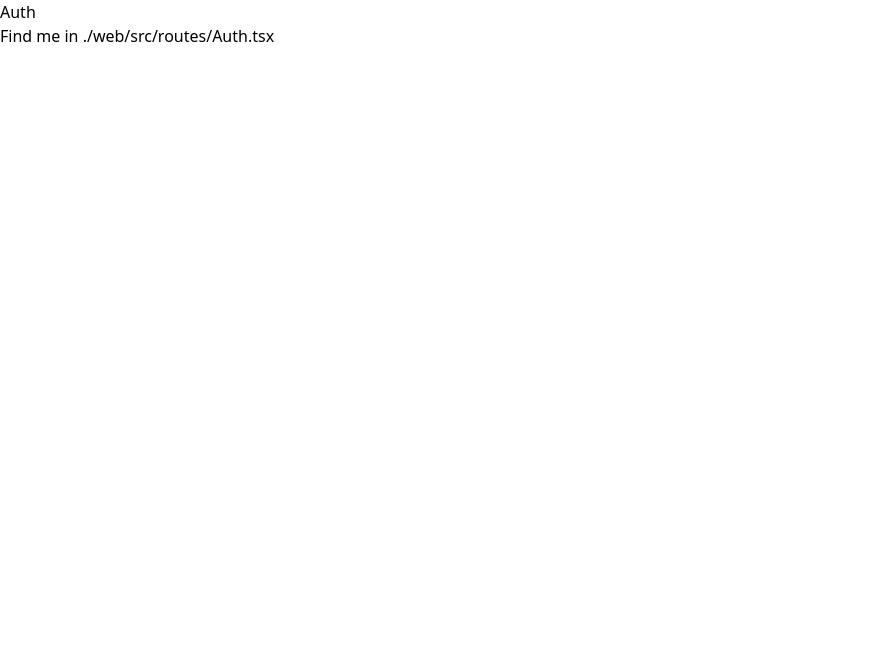
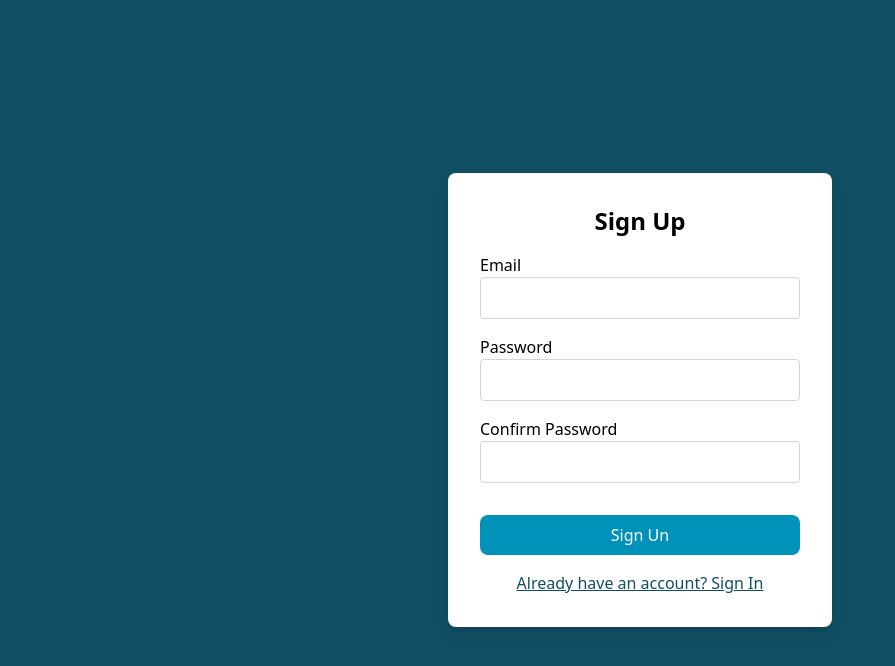
Before and after one commit to MarceloGms/Reset, a React (Vite) app in the folder web/: page /auth in a window 1280 px wide. Shown: the top 666 px of the page, without its empty margins (0-895 px from the left). Built offline with nearby package versions, Linux system fonts and the light colour scheme.

Commit message:
add auth pages

```diff
--- /dev/null
+++ b/web/src/components/auth/signUp.tsx
@@ -0,0 +1,79 @@
+import { useState } from "react";
+import Button from "../../components/button";
+
+interface SignUpProps {
+  setIsSignUp: (value: boolean) => void;
+}
+
+export default function SignUp({ setIsSignUp }: SignUpProps) {
+  const [email, setEmail] = useState("");
+  const [password, setPassword] = useState("");
+  const [confirmPassword, setConfirmPassword] = useState("");
+
+  function signUp(event: React.FormEvent<HTMLFormElement>) {
+    event.preventDefault();
+    console.log(
+      `Email: ${email}, Password: ${password}, Confirm Password: ${confirmPassword}`
+    );
+
+    if (password !== confirmPassword) {
+      alert("Passwords do not match");
+      return;
+    }
+
+    // Add sign up logic here
+  }
+
+  return (
+    <div className="bg-white p-8 rounded-lg shadow-lg w-96">
+      <h1 className="text-2xl font-semibold text-center">Sign Up</h1>
+      <form className="space-y-4 mt-4" onSubmit={signUp}>
+        <div>
+          <p>Email</p>
+          <input
+            className="w-full border border-gray-300 rounded px-3 py-2"
+            id="email"
+            type="email"
+            required
+            value={email}
+            onChange={(e) => setEmail(e.target.value)}
+          />
+        </div>
+        <div>
+          <p>Password</p>
+          <input
+            className="w-full border border-gray-300 rounded px-3 py-2"
+            id="password"
+            type="password"
+            required
+            value={password}
+            onChange={(e) => setPassword(e.target.value)}
+          />
+        </div>
+        <div>
+          <p>Confirm Password</p>
+          <input
+            className="w-full border border-gray-300 rounded px-3 py-2"
+            id="confirmPassword"
+            type="password"
+            required
+            value={confirmPassword}
+            onChange={(e) => setConfirmPassword(e.target.value)}
+          />
+        </div>
+        <div>
+          <Button text="Sign Un" type="submit" />
+        </div>
+        <div className="text-center">
+          <button
+            type="button"
+            className="text-cyan-900 underline cursor-pointer text-center"
+            onClick={() => setIsSignUp(false)}
+          >
+            Already have an account? Sign In
+          </button>
+        </div>
+      </form>
+    </div>
+  );
+}
--- /dev/null
+++ b/web/src/components/auth/singIn.tsx
@@ -0,0 +1,74 @@
+import { useState } from "react";
+import Button from "../../components/button";
+
+interface SignInProps {
+  setIsSignUp: (value: boolean) => void;
+}
+
+export default function SignIn({ setIsSignUp }: SignInProps) {
+  const [email, setEmail] = useState("");
+  const [password, setPassword] = useState("");
+
+  function signIn(event: React.FormEvent<HTMLFormElement>) {
+    event.preventDefault();
+    console.log(`Email: ${email}, Password: ${password}`);
+
+    if (!email || !password) {
+      alert("Email and password are required");
+      return;
+    }
+
+    // Add sign in logic here
+
+    // redirect to workStation page
+    window.location.href = "/workStation";
+  }
+
+  return (
+    <div className="bg-white p-8 rounded-lg shadow-lg w-96">
+      <h1 className="text-2xl font-semibold text-center">Sign In</h1>
+      <form className="space-y-4 mt-4" onSubmit={signIn}>
+        <div>
+          <p>Email</p>
+          <input
+            className="w-full border border-gray-300 rounded px-3 py-2"
+            id="email"
+            type="email"
+            required
+            value={email}
+            onChange={(e) => setEmail(e.target.value)}
+          />
+        </div>
+        <div>
+          <p>Password</p>
+          <input
+            className="w-full border border-gray-300 rounded px-3 py-2"
+            id="password"
+            type="password"
+            required
+            value={password}
+            onChange={(e) => setPassword(e.target.value)}
+          />
+        </div>
+        <div>
+          <Button text="Sign In" type="submit" />
+        </div>
+        <div
+          className="
+                flex
+                justify-between
+                items-center
+              "
+        >
+          <button
+            type="button"
+            className="text-cyan-900 cursor-pointer underline text-center"
+            onClick={() => setIsSignUp(true)}
+          >
+            Don't have an account? Sign Up
+          </button>
+        </div>
+      </form>
+    </div>
+  );
+}
--- /dev/null
+++ b/web/src/components/button.tsx
@@ -0,0 +1,14 @@
+interface ButtonProps extends React.ButtonHTMLAttributes<HTMLButtonElement> {
+  text: string;
+}
+
+export default function Button({ text, ...props }: ButtonProps) {
+  return (
+    <button
+      {...props}
+      className="mt-4 w-full bg-cyan-600 text-white py-2 rounded-lg hover:bg-cyan-700 transition cursor-pointer"
+    >
+      {text}
+    </button>
+  );
+}
--- a/web/src/routes/Auth.tsx
+++ b/web/src/routes/Auth.tsx
@@ -1,8 +1,17 @@
+import { useState } from "react";
+import SignUp from "../components/auth/signUp";
+import SignIn from "../components/auth/singIn";
+
 export default function Auth() {
+  const [isSignUp, setIsSignUp] = useState(true);
+
   return (
-    <div>
-      <h1>Auth</h1>
-      <p>Find me in ./web/src/routes/Auth.tsx</p>
+    <div className="bg-cyan-900 flex flex-1 justify-center items-center min-h-screen">
+      {isSignUp ? (
+        <SignUp setIsSignUp={setIsSignUp} />
+      ) : (
+        <SignIn setIsSignUp={setIsSignUp} />
+      )}
     </div>
   );
 }
--- /dev/null
+++ b/web/src/routes/workStation.tsx
@@ -0,0 +1,33 @@
+import { useState } from "react";
+import Button from "../components/button";
+
+export default function WorkStation() {
+  const [workStation, setWorkStation] = useState("");
+
+  const handleConfirm = () => {
+    if (!workStation) {
+      alert("Please enter your workstation");
+      return;
+    }
+
+    console.log(workStation);
+  };
+
+  return (
+    <div className="bg-cyan-900 flex flex-1 justify-center items-center min-h-screen p-4">
+      <div className="bg-white p-6 rounded-2xl shadow-lg w-80 text-center">
+        <h2 className="text-xl font-semibold text-gray-700 mb-4">
+          Work Station Setup
+        </h2>
+        <input
+          type="text"
+          placeholder="Enter your workstation"
+          className="border border-gray-300 rounded-lg p-3 w-full focus:outline-none focus:ring-2 focus:ring-cyan-600 transition"
+          value={workStation}
+          onChange={(e) => setWorkStation(e.target.value)}
+        />
+        <Button text="Confirmar" onClick={handleConfirm} />
+      </div>
+    </div>
+  );
+}
```
Also changed, not shown: web/src/App.tsx (+7 -2 lines).
